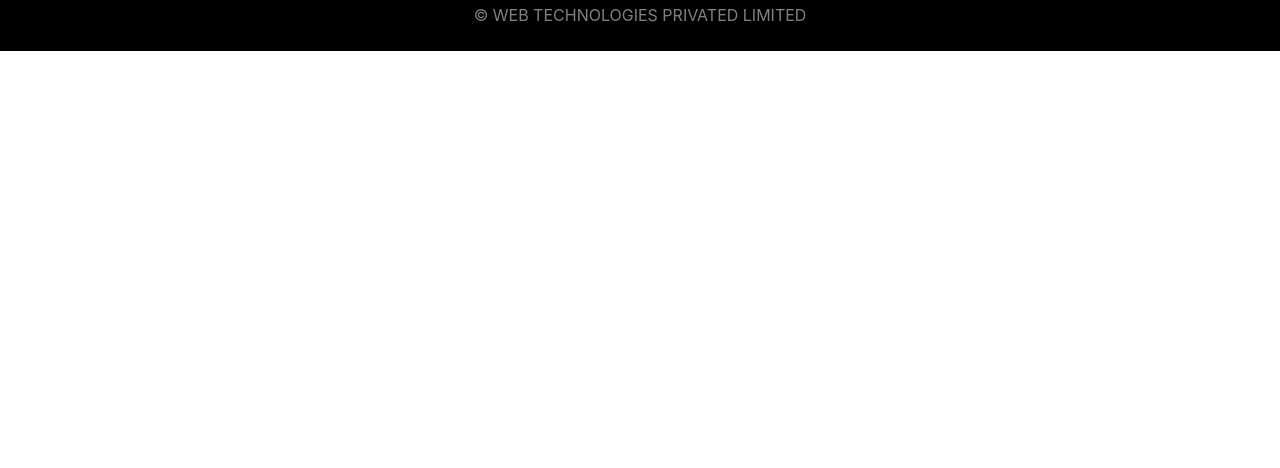
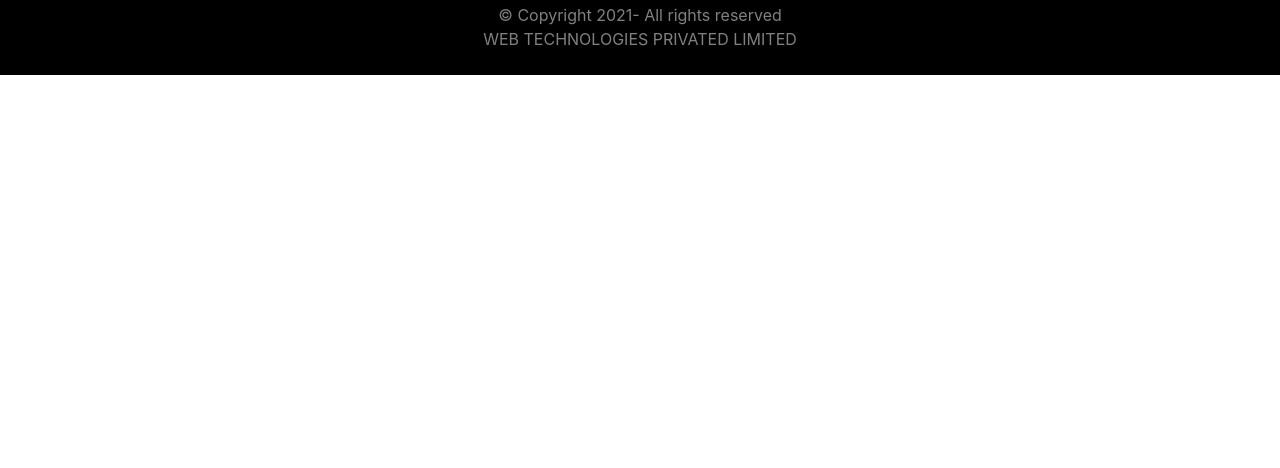
Before and after one commit to kumar-tushar/Digiweb-HTML-CSS-Bootstrap, a website: page about.html in a window 1280 px wide. Shown: the part 332-800 px from the top of the page. Drawn offline with nearby package versions, Linux system fonts and the light colour scheme.

Commit message:
first-commit

```diff
--- a/about.html
+++ b/about.html
@@ -84,7 +84,7 @@
    </div>
        <div class="container">
             <div class="row py-2 d-flex align-items-center">
-             <div class="col-sm-12 text-center"> <p>  &COPY; WEB TECHNOLOGIES PRIVATED LIMITED</p>
+             <div class="col-sm-12 text-center"> <p>  &COPY; Copyright 2021- All rights reserved <br> WEB TECHNOLOGIES PRIVATED LIMITED</p>
              </div>
            </div>
 
```
Also changed, not shown: contact.html (+1 -1 lines), index.html (+1 -1 lines), services.html (+1 -1 lines), solutions.html (+1 -1 lines).
